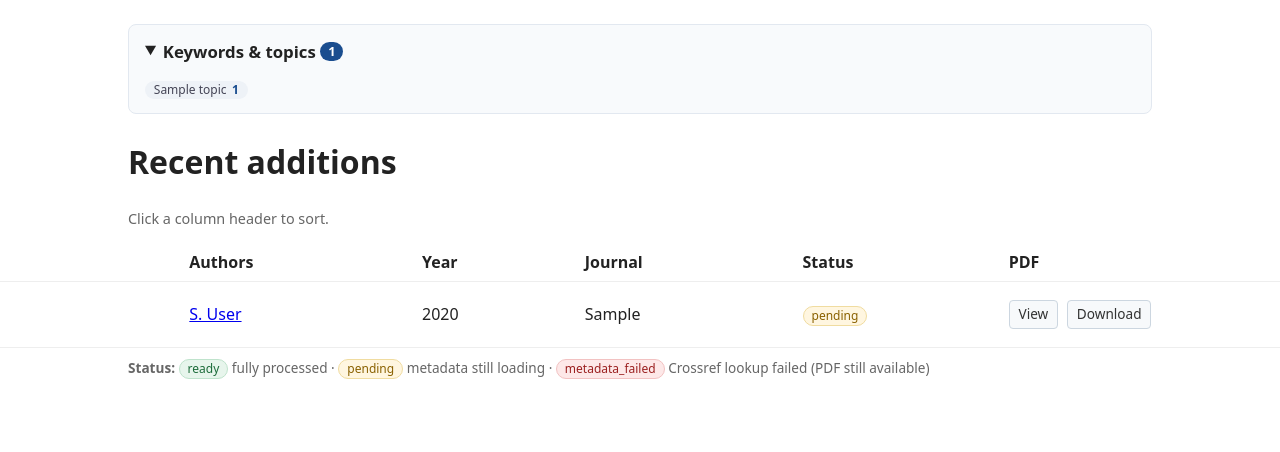
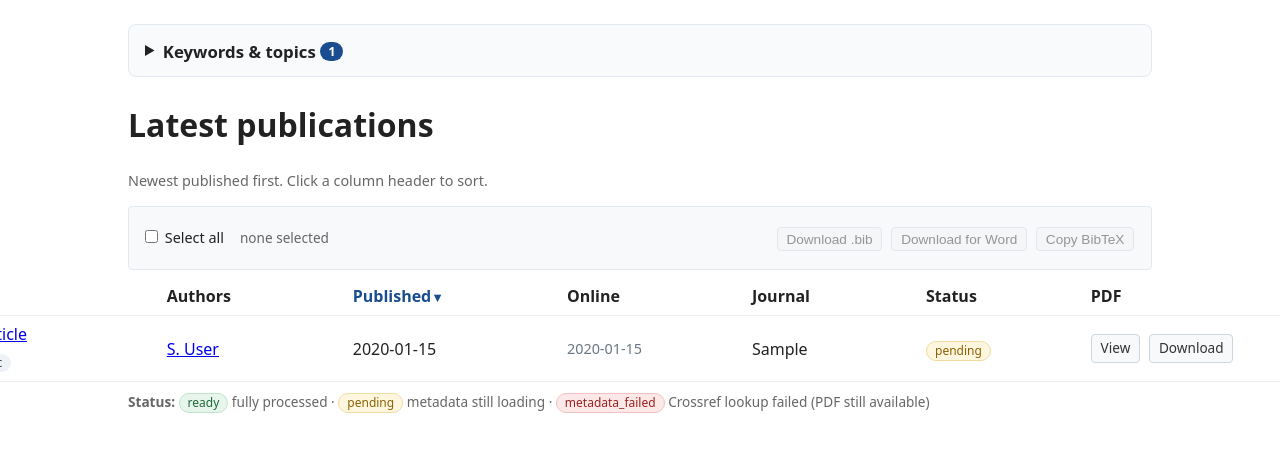
Before and after one commit to MichalSpirzewski/h-index-boost, a FastAPI app: page / in a window 1280 px wide; the page is wider, and only the part inside the window is pictured. Shown: the part 80-532 px from the top of that part. Run offline with FastAPI, Linux system fonts and the light colour scheme; tables that the repository leaves empty hold one stand-in row (values such as "Sample post").

Commit message:
Add multi-select exports, publication dates, and publication-order sorting
Export: tick articles on the dashboard or an author page and download them
as one merged .bib or one Word Source Manager .xml, or copy the BibTeX to
the clipboard. The two download buttons are plain submits with formaction,
so exporting works without JavaScript; export.js only adds the counter,
select-all and clipboard copy. The UI lives in one shared template partial
so the dashboard and author pages cannot drift apart.

Dates: store the issue date at whatever precision Crossref gives
(2025-11-11, 2026-05 or 2022) rather than padding a month-only issue to a
day the paper was never published on -- an Elsevier issue dated "May 2026"
has no day, and 9 of 10 articles in the library are like that. The
first-online date is kept in its own column because it is genuinely a
different date: one paper appeared online 2026-07-01 but belongs to the
2026-12 issue. Dates are zero-padded so string ordering is chronological.
Article.year is left alone; cite keys and BibTeX still depend on it.

Sorting: the default view now orders by publication date, newest first,
instead of by upload order, with a tie-break on date added so papers
sharing a year keep a stable order. Sorting by date added is still
available from the column header.

Existing rows are migrated in place at startup: both date columns are
derived from the Crossref JSON already on disk, so no refetching.

The dashboard's author and topic panels now start collapsed, except that
the topic panel opens when a topic filter is active -- otherwise the
active chip and the way to clear the filter would both be hidden.

```diff
--- a/app/db.py
+++ b/app/db.py
@@ -69,6 +69,10 @@ def init_db() -> None:
         if article_cols and "pdf_text" not in article_cols:
             conn.execute(text("ALTER TABLE articles ADD COLUMN pdf_text TEXT"))
 
+        for column in ("published_date", "online_date"):
+            if article_cols and column not in article_cols:
+                conn.execute(text(f"ALTER TABLE articles ADD COLUMN {column} VARCHAR"))
+
         author_cols = [row[1] for row in conn.execute(text("PRAGMA table_info(authors)"))]
         if author_cols and "merged_into_id" not in author_cols:
             conn.execute(text("ALTER TABLE authors ADD COLUMN merged_into_id INTEGER"))
--- a/app/main.py
+++ b/app/main.py
@@ -38,6 +38,9 @@ def _startup() -> None:
     # was added would otherwise stay split forever.
     with db.SessionLocal() as session:
         ingest.apply_name_aliases(session)
+        # Same idea for the date columns: derive them from Crossref JSON already on
+        # disk, so an existing library gains them without re-fetching anything.
+        ingest.backfill_dates(session)
 
 
 def _affiliation_key(text: str) -> str:
@@ -235,12 +238,16 @@ def article_status(article_id: int, session: Session = Depends(db.get_db)):
 
 # --------------------------------------------------------------------------- pages (minimal until M2)
 
-# Clickable-header sort keys. "recent" is the default (date added); "author"
-# needs the author relationship so it's sorted in Python, the rest in SQL.
+# Clickable-header sort keys. "year" is the default (newest publication first, which
+# is how researchers read a bibliography); "recent" is date *added* to the library.
+# "author" needs the author relationship so it's sorted in Python, the rest in SQL.
 _SORT_COLUMNS = {
     "recent": Article.created_at,
     "title": Article.title,
-    "year": Article.year,
+    # Sorts on the ISO issue date, so papers sharing a year order by month/day.
+    # The key stays "year" to keep existing ?sort=year links working.
+    "year": Article.published_date,
+    "online": Article.online_date,
     "journal": Article.journal,
     "status": Article.status,
 }
@@ -251,15 +258,15 @@ _SORT_KEYS = set(_SORT_COLUMNS) | {"author"}
 def index(
     request: Request,
     session: Session = Depends(db.get_db),
-    sort: str = "recent",
+    sort: str = "year",
     order: str = "",
     topic: int | None = None,
 ):
     if sort not in _SORT_KEYS:
-        sort = "recent"
+        sort = "year"
     # Sensible default direction per column: newest-first for date/year, A→Z otherwise.
     if order not in ("asc", "desc"):
-        order = "desc" if sort in ("recent", "year") else "asc"
+        order = "desc" if sort in ("recent", "year", "online") else "asc"
     descending = order == "desc"
 
     active_topic = session.get(Topic, topic) if topic is not None else None
@@ -276,9 +283,13 @@ def index(
         query = query.join(ArticleTopic, ArticleTopic.article_id == Article.id).where(
             ArticleTopic.topic_id == active_topic.id
         )
-    column = _SORT_COLUMNS.get(sort, Article.created_at)
-    query = query.order_by(column.desc() if descending else column.asc())
-    # Show the whole tagged set when filtering; otherwise the recent-additions window.
+    column = _SORT_COLUMNS.get(sort, Article.year)
+    # Papers share a year (or a journal) constantly, so break ties on date added
+    # instead of letting SQLite return them in whatever order it likes.
+    query = query.order_by(
+        column.desc() if descending else column.asc(), Article.created_at.desc()
+    )
+    # Show the whole tagged set when filtering; otherwise the most recent window.
     articles = list(session.scalars(query if active_topic is not None else query.limit(20)))
 
     if sort == "author":
@@ -359,11 +370,16 @@ def search_page(request: Request, session: Session = Depends(db.get_db), q: str
     )
 
 
+# Same default as the dashboard: a publication list reads by year, not by upload date.
+# Every key breaks ties on date added so equal years keep a stable order.
 _PUB_SORT_KEYS = {
-    "recent": lambda a: a.created_at,
-    "title": lambda a: (a.title or "").lower(),
-    "year": lambda a: a.year or 0,
-    "journal": lambda a: (a.journal or "").lower(),
+    "recent": lambda a: (a.created_at,),
+    "title": lambda a: ((a.title or "").lower(), a.created_at),
+    # Zero-padded ISO strings, so plain string ordering is chronological. Undated
+    # papers get "" and land first ascending / last descending, like NULL in SQL.
+    "year": lambda a: (a.published_date or "", a.created_at),
+    "online": lambda a: (a.online_date or "", a.created_at),
+    "journal": lambda a: ((a.journal or "").lower(), a.created_at),
 }
 
 
@@ -373,7 +389,7 @@ def author_detail(
     author_id: int,
     session: Session = Depends(db.get_db),
     saved: int = 0,
-    sort: str = "recent",
+    sort: str = "year",
     order: str = "",
     topic: int | None = None,
 ):
@@ -431,11 +447,11 @@ def author_detail(
     if active_topic is not None:
         articles = [a for a in articles if any(t.id == active_topic.id for t in a.topics)]
 
-    # Sortable publications table (clickable headers). Default: newest first.
+    # Sortable publications table (clickable headers). Default: newest published first.
     if sort not in _PUB_SORT_KEYS:
-        sort = "recent"
+        sort = "year"
     if order not in ("asc", "desc"):
-        order = "desc" if sort in ("recent", "year") else "asc"
+        order = "desc" if sort in ("recent", "year", "online") else "asc"
     articles = sorted(articles, key=_PUB_SORT_KEYS[sort], reverse=(order == "desc"))
 
     return templates.TemplateResponse(
@@ -542,6 +558,54 @@ def article_word_xml(article_id: int, session: Session = Depends(db.get_db)):
     )
 
 
+def _articles_for_export(session: Session, ids: list[int]) -> list[Article]:
+    """Non-hidden articles for the selected ids, kept in the order they were ticked."""
+    if not ids:
+        raise HTTPException(status_code=400, detail="No articles selected")
+    found = {
+        article.id: article
+        for article in session.scalars(
+            select(Article)
+            .where(Article.id.in_(ids), Article.hidden.is_(False))
+            .options(selectinload(Article.author_links).selectinload(ArticleAuthor.author))
+        )
+    }
+    articles = [found[i] for i in dict.fromkeys(ids) if i in found]
+    if not articles:
+        raise HTTPException(status_code=404, detail="None of the selected articles exist")
+    return articles
+
+
+@app.post("/export/bibtex", response_class=PlainTextResponse)
+def export_bibtex(
+    ids: list[int] = Form(default=[]), session: Session = Depends(db.get_db)
+):
+    """Merge the selected articles into one .bib (cite keys deduplicated across it)."""
+    articles = _articles_for_export(session, ids)
+    return PlainTextResponse(
+        bibtex.export_bibtex(articles),
+        media_type="application/x-bibtex",
+        headers={
+            "Content-Disposition": f'attachment; filename="refbase-{len(articles)}-refs.bib"'
+        },
+    )
+
+
+@app.post("/export/word-xml", response_class=PlainTextResponse)
+def export_word_xml(
+    ids: list[int] = Form(default=[]), session: Session = Depends(db.get_db)
+):
+    """Same selection as the .bib export, as one Word Source Manager document."""
+    articles = _articles_for_export(session, ids)
+    return PlainTextResponse(
+        word_xml.export_word_xml(articles),
+        media_type="application/xml",
+        headers={
+            "Content-Disposition": f'attachment; filename="refbase-{len(articles)}-refs.xml"'
+        },
+    )
+
+
 @app.get("/articles/{article_id}/pdf")
 def article_pdf(article_id: int, session: Session = Depends(db.get_db), download: int = 0):
     article = session.get(Article, article_id)
--- /dev/null
+++ b/app/static/export.js
@@ -0,0 +1,83 @@
+// Multi-select export toolbar. Downloads work without this file (the buttons are
+// plain submits with formaction); this only adds the counter, select-all and copy.
+(function () {
+  function wire(form) {
+    var rows = form.querySelectorAll(".js-row-check");
+    if (!rows.length) return;
+    var selectAll = form.querySelector(".js-select-all");
+    var counter = form.querySelector(".js-selected-count");
+    var buttons = form.querySelectorAll(".js-export-btn");
+    var copyBtn = form.querySelector(".js-copy-bibtex");
+
+    function checked() {
+      return Array.prototype.filter.call(rows, function (r) { return r.checked; });
+    }
+
+    function sync() {
+      var n = checked().length;
+      if (counter) {
+        counter.textContent = n === 0 ? "none selected" : n + " selected";
+      }
+      Array.prototype.forEach.call(buttons, function (b) { b.disabled = n === 0; });
+      if (selectAll) {
+        selectAll.checked = n === rows.length;
+        selectAll.indeterminate = n > 0 && n < rows.length;
+      }
+    }
+
+    Array.prototype.forEach.call(rows, function (row) {
+      row.addEventListener("change", sync);
+    });
+
+    if (selectAll) {
+      selectAll.addEventListener("change", function () {
+        var on = selectAll.checked;
+        Array.prototype.forEach.call(rows, function (r) { r.checked = on; });
+        sync();
+      });
+    }
+
+    if (copyBtn) {
+      var defaultLabel = copyBtn.textContent;
+      var flash = function (label) {
+        copyBtn.textContent = label;
+        setTimeout(function () { copyBtn.textContent = defaultLabel; }, 1500);
+      };
+
+      var copyText = function (text) {
+        if (navigator.clipboard && window.isSecureContext) {
+          return navigator.clipboard.writeText(text);
+        }
+        // http:// on the LAN has no clipboard API, so fall back to a hidden textarea.
+        var ta = document.createElement("textarea");
+        ta.value = text;
+        ta.style.position = "fixed";
+        ta.style.opacity = "0";
+        document.body.appendChild(ta);
+        ta.focus();
+        ta.select();
+        try {
+          document.execCommand("copy");
+          return Promise.resolve();
+        } finally {
+          document.body.removeChild(ta);
+        }
+      };
+
+      copyBtn.addEventListener("click", function () {
+        fetch("/export/bibtex", { method: "POST", body: new FormData(form) })
+          .then(function (r) {
+            if (!r.ok) throw new Error(r.status);
+            return r.text();
+          })
+          .then(copyText)
+          .then(function () { flash("Copied!"); })
+          .catch(function () { flash("Copy failed"); });
+      });
+    }
+
+    sync();
+  }
+
+  document.querySelectorAll("form.js-export-form").forEach(wire);
+})();
--- a/app/static/style.css
+++ b/app/static/style.css
@@ -205,3 +205,45 @@ th.sortable .arrow { display: inline-block; width: 0.9em; font-size: 0.8em; colo
 .banner-actions { margin-left: 0.5rem; font-size: 0.9rem; }
 .form-actions { display: flex; align-items: center; gap: 1rem; margin-top: 1rem; }
 .form-actions .btn { padding: 0.5rem 0.9rem; }
+
+/* --- multi-select export toolbar -------------------------------------------- */
+.export-bar {
+  display: flex;
+  align-items: center;
+  flex-wrap: wrap;
+  gap: 0.6rem 1rem;
+  padding: 0.5rem 0.75rem;
+  margin-bottom: 0.5rem;
+  background: #f7f9fb;
+  border: 1px solid #e2e8f0;
+  border-radius: 4px;
+}
+.export-bar .select-all { font-size: 0.9rem; white-space: nowrap; }
+.export-bar .selected-count {
+  color: #666;
+  font-size: 0.85rem;
+  min-width: 7em;          /* keeps the buttons from shifting as the count changes */
+}
+.export-bar .export-actions { margin-left: auto; white-space: nowrap; }
+.export-bar .btn[disabled] {
+  opacity: 0.5;
+  cursor: not-allowed;
+  background: #f2f4f7;
+}
+.select-col { width: 1%; white-space: nowrap; text-align: center; }
+/* Visually hidden but still read by screen readers. */
+.sr-only {
+  position: absolute;
+  width: 1px; height: 1px;
+  padding: 0; margin: -1px;
+  overflow: hidden;
+  clip: rect(0 0 0 0);
+  white-space: nowrap;
+  border: 0;
+}
+
+/* Dates keep their own column width; partial ones ("2026-05") stay left-aligned
+   with the full ones so the year digits line up down the column. */
+.date-cell { white-space: nowrap; font-variant-numeric: tabular-nums; }
+.subtle { color: #6b7785; }
+td.subtle, .date-cell.subtle { font-size: 0.9em; }
--- /dev/null
+++ b/app/templates/_export.html
@@ -0,0 +1,40 @@
+{#- Shared multi-select export UI, used by the dashboard and the author pages.
+
+    Wrap a table in `export_form_open()` / `export_form_close()`, put `select_th()`
+    in its header row and `select_td(article)` in each body row. The two download
+    buttons are plain submits with `formaction`, so downloading works without JS;
+    export.js only adds the counter, select-all and clipboard copy. -#}
+
+{% macro export_form_open() %}
+<form method="post" class="js-export-form">
+{% endmacro %}
+
+{% macro export_form_close() %}
+</form>
+{% endmacro %}
+
+{% macro export_bar(label="Export selected") %}
+<div class="export-bar">
+  <label class="select-all"><input type="checkbox" class="js-select-all"> Select all</label>
+  <span class="selected-count js-selected-count">none selected</span>
+  <span class="export-actions">
+    <button type="submit" class="btn js-export-btn" formaction="/export/bibtex"
+            title="Merged .bib for LaTeX / BibTeX" disabled>Download .bib</button>
+    <button type="submit" class="btn js-export-btn" formaction="/export/word-xml"
+            title="One XML for Word: References &rarr; Manage Sources &rarr; Browse" disabled>Download for Word</button>
+    <button type="button" class="btn js-export-btn js-copy-bibtex"
+            title="Copy the merged BibTeX to the clipboard" disabled>Copy BibTeX</button>
+  </span>
+</div>
+{% endmacro %}
+
+{% macro select_th() %}
+<th class="select-col"><span class="sr-only">Select</span></th>
+{% endmacro %}
+
+{% macro select_td(article) %}
+<td class="select-col">
+  <input type="checkbox" name="ids" value="{{ article.id }}" class="js-row-check"
+         aria-label="Select {{ article.title or article.doi or 'this article' }}">
+</td>
+{% endmacro %}
--- a/app/templates/article.html
+++ b/app/templates/article.html
@@ -54,6 +54,7 @@
 </p>
 <dl>
   {% if article.journal %}<dt>Journal</dt><dd>{{ article.journal }}{% if article.year %} ({{ article.year }}){% endif %}</dd>{% endif %}
+  {% if article.published_date %}<dt>Published</dt><dd>{{ article.published_date }}{% if article.online_date and article.online_date != article.published_date %} <span class="subtle">(online {{ article.online_date }})</span>{% endif %}</dd>{% endif %}
   {% if article.doi %}<dt>DOI</dt><dd><a href="https://doi.org/{{ article.doi }}">{{ article.doi }}</a></dd>{% endif %}
   {% if article.topics %}<dt>Topics</dt><dd>{% for topic in article.topics %}{{ topic.name }}{% if not loop.last %}, {% endif %}{% endfor %}</dd>{% endif %}
   {% if article.added_by %}<dt>Added by</dt><dd>{{ article.added_by }}</dd>{% endif %}
--- a/app/templates/base.html
+++ b/app/templates/base.html
@@ -19,5 +19,6 @@
   <main>
     {% block content %}{% endblock %}
   </main>
+  <script src="/static/export.js" defer></script>
 </body>
 </html>
--- a/app/templates/index.html
+++ b/app/templates/index.html
@@ -1,4 +1,5 @@
 {% extends "base.html" %}
+{% import "_export.html" as export %}
 {#- Sortable column header: clicking sorts ascending, clicking the active one flips
     direction. Shows ▲/▼ on the active column. -#}
 {% macro sort_th(key, label) %}
@@ -23,7 +24,7 @@
 {% endmacro %}
 {% if author_total %}
 <section class="authors-panel">
-  <details open>
+  <details>
     <summary><span class="panel-title">Authors</span> <span class="count-badge">{{ author_total }}</span></summary>
     <div class="author-groups">
       {% if ncnr_authors %}
@@ -40,7 +41,7 @@
 {% endif %}
 {% if topic_stats %}
 <section class="authors-panel topics-panel">
-  <details open>
+  <details{% if active_topic %} open{% endif %}>
     <summary><span class="panel-title">Keywords &amp; topics</span> <span class="count-badge">{{ topic_stats | length }}</span></summary>
     <div class="chips">
       {% for topic, count in topic_stats %}
@@ -57,16 +58,28 @@
 <h1>Papers tagged “{{ active_topic.name }}” <span class="count-badge">{{ articles | length }}</span></h1>
 <p class="sort"><a href="/">← All papers</a> · click a column header to sort.</p>
 {% else %}
-<h1>{% if sort == "recent" %}Recent additions{% else %}All articles{% endif %}</h1>
-<p class="sort">Click a column header to sort.{% if sort != "recent" %} <a href="/">Reset to date added</a>.{% endif %}</p>
+{%- set is_default = (sort == "year" and order == "desc") -%}
+<h1>
+  {%- if is_default %}Latest publications
+  {%- elif sort == "recent" %}Recently added
+  {%- else %}All articles{% endif -%}
+</h1>
+<p class="sort">
+  {%- if is_default %}Newest published first. Click a column header to sort.
+  {%- else %}Click a column header to sort. <a href="/">Reset to newest published</a>.{% endif -%}
+</p>
 {% endif %}
 {% if articles %}
+{{ export.export_form_open() }}
+{{ export.export_bar() }}
 <table class="wide-table">
   <thead>
     <tr>
+      {{ export.select_th() }}
       {{ sort_th("title", "Title") }}
       {{ sort_th("author", "Authors") }}
-      {{ sort_th("year", "Year") }}
+      {{ sort_th("year", "Published") }}
+      {{ sort_th("online", "Online") }}
       {{ sort_th("journal", "Journal") }}
       {{ sort_th("status", "Status") }}
       <th>PDF</th>
@@ -75,6 +88,7 @@
   <tbody>
     {% for article in articles %}
     <tr>
+      {{ export.select_td(article) }}
       <td>
         <a href="/articles/{{ article.id }}">{{ article.title or article.doi or "(untitled)" }}</a>
         {% if article.topics %}
@@ -91,7 +105,8 @@
         {%- endfor -%}
         {%- if authors | length > 3 %} et al.{% endif -%}
       </td>
-      <td>{{ article.year or "" }}</td>
+      <td class="date-cell" title="Issue date as given by the publisher">{{ article.published_date or article.year or "" }}</td>
+      <td class="date-cell subtle" title="First appeared online">{{ article.online_date or "" }}</td>
       <td>{{ article.journal or "" }}</td>
       <td>
         {%- set status_help = {
@@ -111,6 +126,7 @@
     {% endfor %}
   </tbody>
 </table>
+{{ export.export_form_close() }}
 <p class="legend">
   <strong>Status:</strong>
   <span class="status status-ready">ready</span> fully processed ·
```
Also changed, not shown: app/ingest.py (+83 -0 lines), app/models.py (+8 -0 lines), app/templates/author.html (+8 -2 lines), tests/test_dates.py (added, +123 -0 lines), tests/test_pages.py (+210 -0 lines).
